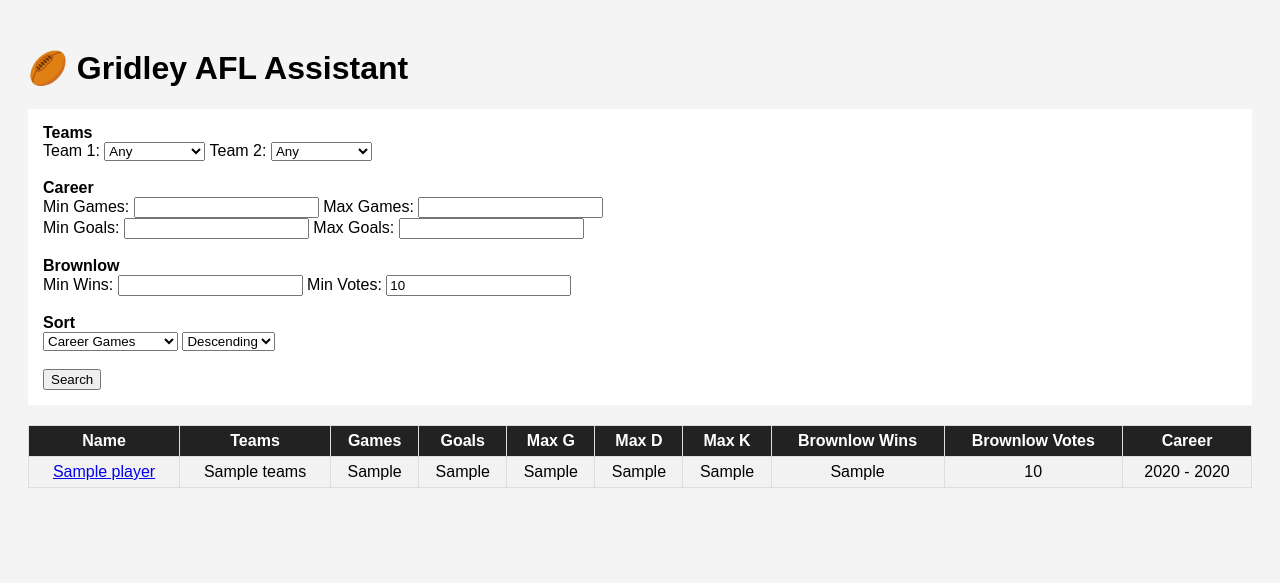
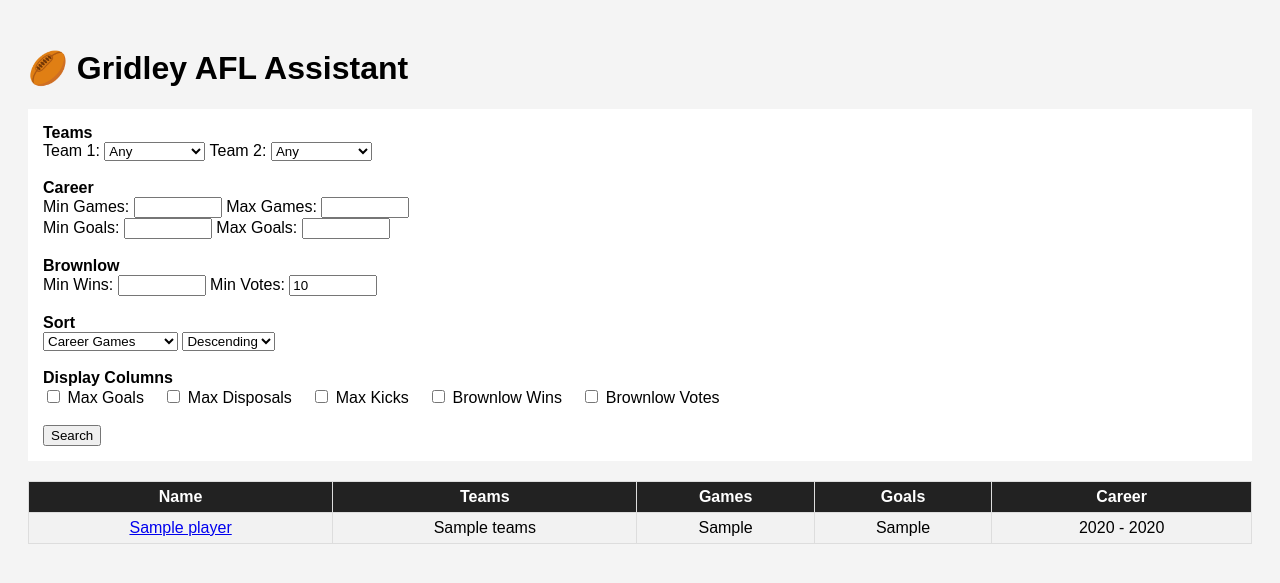
Before and after one commit to alexjvillani/afl-assistant, a Flask app: template Templates/index.html in a window 1280 px wide. Shown: the top 583 px of the page. Run offline with Flask 3, Linux system fonts and the light colour scheme; the template is opened without the code that fills it: most values are stand-ins (such as "Sample title", 1, 10 or a date in 2020).

Commit message:
Added checkboxes so when I add 5000 other options the table doesn't get cramped. Also fixed bug where Adelaide was also grabbing Port Adelaide. Stay in your lane buddy

```diff
--- a/Templates/index.html
+++ b/Templates/index.html
@@ -9,6 +9,8 @@
         th { background:#222; color:white; }
         tr:nth-child(even) { background:#f2f2f2; }
         .box { background:white; padding:15px; margin-bottom:20px; }
+        label { margin-right:15px; }
+        input[type="number"] { width:80px; }
     </style>
 </head>
 <body>
@@ -17,6 +19,10 @@
 
 <div class="box">
 <form method="get">
+
+<!-- ============================= -->
+<!-- TEAM FILTERS -->
+<!-- ============================= -->
 
 <strong>Teams</strong><br>
 
@@ -38,6 +44,10 @@ Team 2:
 
 <br><br>
 
+<!-- ============================= -->
+<!-- CAREER FILTERS -->
+<!-- ============================= -->
+
 <strong>Career</strong><br>
 
 Min Games:
@@ -56,6 +66,10 @@ Max Goals:
 
 <br><br>
 
+<!-- ============================= -->
+<!-- BROWNLOW FILTERS -->
+<!-- ============================= -->
+
 <strong>Brownlow</strong><br>
 
 Min Wins:
@@ -66,22 +80,64 @@ Min Votes:
 
 <br><br>
 
+<!-- ============================= -->
+<!-- SORTING -->
+<!-- ============================= -->
+
 <strong>Sort</strong><br>
 
 <select name="sort_by">
-    <option value="career_games">Career Games</option>
-    <option value="career_goals">Career Goals</option>
-    <option value="max_goals_game">Max Goals (Game)</option>
-    <option value="max_disposals_game">Max Disposals</option>
-    <option value="max_kicks_game">Max Kicks</option>
-    <option value="brownlow_votes">Brownlow Votes</option>
-    <option value="brownlow_wins">Brownlow Wins</option>
+    <option value="career_games" {% if filters.sort_by == "career_games" %}selected{% endif %}>Career Games</option>
+    <option value="career_goals" {% if filters.sort_by == "career_goals" %}selected{% endif %}>Career Goals</option>
+    <option value="max_goals_game" {% if filters.sort_by == "max_goals_game" %}selected{% endif %}>Max Goals (Game)</option>
+    <option value="max_disposals_game" {% if filters.sort_by == "max_disposals_game" %}selected{% endif %}>Max Disposals</option>
+    <option value="max_kicks_game" {% if filters.sort_by == "max_kicks_game" %}selected{% endif %}>Max Kicks</option>
+    <option value="brownlow_votes" {% if filters.sort_by == "brownlow_votes" %}selected{% endif %}>Brownlow Votes</option>
+    <option value="brownlow_wins" {% if filters.sort_by == "brownlow_wins" %}selected{% endif %}>Brownlow Wins</option>
 </select>
 
 <select name="sort_order">
-    <option value="DESC">Descending</option>
-    <option value="ASC">Ascending</option>
+    <option value="DESC" {% if filters.sort_order == "DESC" %}selected{% endif %}>Descending</option>
+    <option value="ASC" {% if filters.sort_order == "ASC" %}selected{% endif %}>Ascending</option>
 </select>
+
+<br><br>
+
+<!-- ============================= -->
+<!-- DISPLAY COLUMN OPTIONS -->
+<!-- ============================= -->
+
+<strong>Display Columns</strong><br>
+
+<label>
+    <input type="checkbox" name="show_max_goals"
+    {% if visible.max_goals %}checked{% endif %}>
+    Max Goals
+</label>
+
+<label>
+    <input type="checkbox" name="show_max_disposals"
+    {% if visible.max_disposals %}checked{% endif %}>
+    Max Disposals
+</label>
+
+<label>
+    <input type="checkbox" name="show_max_kicks"
+    {% if visible.max_kicks %}checked{% endif %}>
+    Max Kicks
+</label>
+
+<label>
+    <input type="checkbox" name="show_wins"
+    {% if visible.brownlow_wins %}checked{% endif %}>
+    Brownlow Wins
+</label>
+
+<label>
+    <input type="checkbox" name="show_votes"
+    {% if visible.brownlow_votes %}checked{% endif %}>
+    Brownlow Votes
+</label>
 
 <br><br>
 
@@ -90,17 +146,37 @@ Min Votes:
 </form>
 </div>
 
+<!-- ============================= -->
+<!-- RESULTS TABLE -->
+<!-- ============================= -->
+
 <table>
 <tr>
     <th>Name</th>
     <th>Teams</th>
     <th>Games</th>
     <th>Goals</th>
+
+    {% if visible.max_goals %}
         <th>Max G</th>
+    {% endif %}
+
+    {% if visible.max_disposals %}
         <th>Max D</th>
+    {% endif %}
+
+    {% if visible.max_kicks %}
         <th>Max K</th>
+    {% endif %}
+
+    {% if visible.brownlow_wins %}
         <th>Brownlow Wins</th>
+    {% endif %}
+
+    {% if visible.brownlow_votes %}
         <th>Brownlow Votes</th>
+    {% endif %}
+
     <th>Career</th>
 </tr>
 
@@ -114,14 +190,31 @@ Min Votes:
     <td>{{ p['teams'] }}</td>
     <td>{{ p['career_games'] }}</td>
     <td>{{ p['career_goals'] }}</td>
+
+    {% if visible.max_goals %}
         <td>{{ p['max_goals_game'] }}</td>
+    {% endif %}
+
+    {% if visible.max_disposals %}
         <td>{{ p['max_disposals_game'] }}</td>
+    {% endif %}
+
+    {% if visible.max_kicks %}
         <td>{{ p['max_kicks_game'] }}</td>
+    {% endif %}
+
+    {% if visible.brownlow_wins %}
         <td>{{ p['brownlow_wins'] }}</td>
+    {% endif %}
+
+    {% if visible.brownlow_votes %}
         <td>{{ p['brownlow_votes'] }}</td>
+    {% endif %}
+
     <td>{{ p['first_year'] }} - {{ p['last_year'] }}</td>
 </tr>
 {% endfor %}
+
 </table>
 
 </body>
--- a/app.py
+++ b/app.py
@@ -117,13 +117,147 @@ def index():
         "sort_order": request.args.get("sort_order")
     }
 
+    # ----------------------------
+    # Column Visibility Options
+    # ----------------------------# -*- coding: utf-8 -*-
+
+from flask import Flask, render_template, request
+import sqlite3
+
+app = Flask(__name__)
+
+DB_PATH = "players.db"
+
+TEAM_OPTIONS = [
+    "adelaide", "brisbaneb", "brisbanel", "carlton", "collingwood",
+    "essendon", "fitzroy", "fremantle", "geelong", "goldcoast",
+    "gws", "hawthorn", "melbourne", "kangaroos",
+    "padelaide", "richmond", "stkilda", "swans", "university",
+    "westcoast", "bulldogs"
+]
+
+
+def query_players(filters):
+
+    conn = sqlite3.connect(DB_PATH)
+    conn.row_factory = sqlite3.Row
+    c = conn.cursor()
+
+    query = "SELECT * FROM players WHERE 1=1"
+    params = []
+
+    # ----------------------------
+    # TEAM FILTERS (FIXED MATCHING)
+    # ----------------------------
+
+    if filters["team1"]:
+        query += " AND (',' || teams || ',') LIKE ?"
+        params.append("%," + filters["team1"] + ",%")
+
+    if filters["team2"]:
+        query += " AND (',' || teams || ',') LIKE ?"
+        params.append("%," + filters["team2"] + ",%")
+
+    # ----------------------------
+    # CAREER FILTERS
+    # ----------------------------
+
+    if filters["min_games"]:
+        query += " AND career_games >= ?"
+        params.append(filters["min_games"])
+
+    if filters["max_games"]:
+        query += " AND career_games <= ?"
+        params.append(filters["max_games"])
+
+    if filters["min_goals"]:
+        query += " AND career_goals >= ?"
+        params.append(filters["min_goals"])
+
+    if filters["max_goals"]:
+        query += " AND career_goals <= ?"
+        params.append(filters["max_goals"])
+
+    # ----------------------------
+    # BROWNLOW FILTERS
+    # ----------------------------
+
+    if filters["min_votes"]:
+        query += " AND brownlow_votes >= ?"
+        params.append(filters["min_votes"])
+
+    if filters["min_wins"]:
+        query += " AND brownlow_wins >= ?"
+        params.append(filters["min_wins"])
+
+    # ----------------------------
+    # SORTING
+    # ----------------------------
+
+    sort_column = filters["sort_by"] or "career_games"
+    sort_order = filters["sort_order"] or "DESC"
+
+    allowed_columns = [
+        "career_games",
+        "career_goals",
+        "max_goals_game",
+        "max_disposals_game",
+        "max_kicks_game",
+        "brownlow_votes",
+        "brownlow_wins"
+    ]
+
+    if sort_column not in allowed_columns:
+        sort_column = "career_games"
+
+    if sort_order not in ["ASC", "DESC"]:
+        sort_order = "DESC"
+
+    query += " ORDER BY %s %s" % (sort_column, sort_order)
+
+    c.execute(query, params)
+    results = c.fetchall()
+    conn.close()
+
+    return results
+
+
+@app.route("/", methods=["GET"])
+def index():
+
+    filters = {
+        "team1": request.args.get("team1"),
+        "team2": request.args.get("team2"),
+        "min_games": request.args.get("min_games"),
+        "max_games": request.args.get("max_games"),
+        "min_goals": request.args.get("min_goals"),
+        "max_goals": request.args.get("max_goals"),
+        "min_votes": request.args.get("min_votes"),
+        "min_wins": request.args.get("min_wins"),
+        "sort_by": request.args.get("sort_by"),
+        "sort_order": request.args.get("sort_order")
+    }
+
+    # ----------------------------
+    # Column Visibility
+    # ----------------------------
+
+    visible_columns = {
+        "max_goals": request.args.get("show_max_goals"),
+        "max_disposals": request.args.get("show_max_disposals"),
+        "max_kicks": request.args.get("show_max_kicks"),
+        "brownlow_votes": request.args.get("show_votes"),
+        "brownlow_wins": request.args.get("show_wins")
+    }
+
     players = query_players(filters)
 
     return render_template(
         "index.html",
         players=players,
         teams=TEAM_OPTIONS,
-        filters=filters
+        filters=filters,
+        visible=visible_columns
     )
 
 
```
Lines whose indentation alone changed are shown as unchanged.
